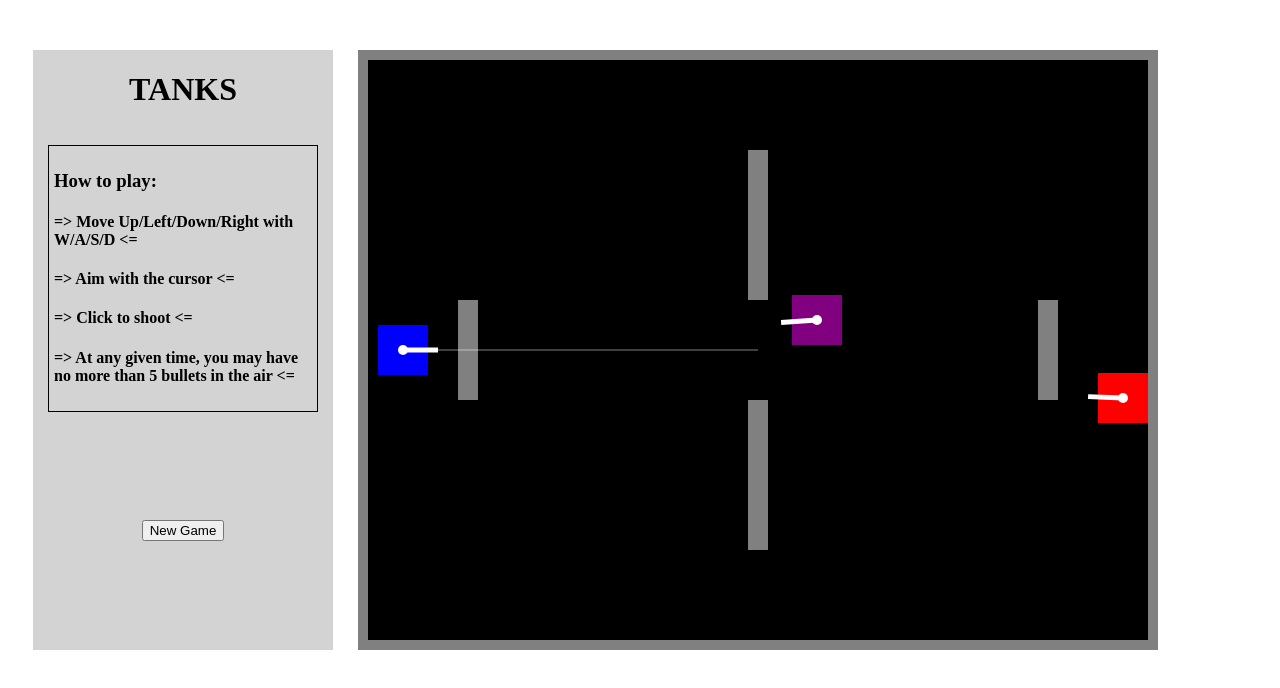
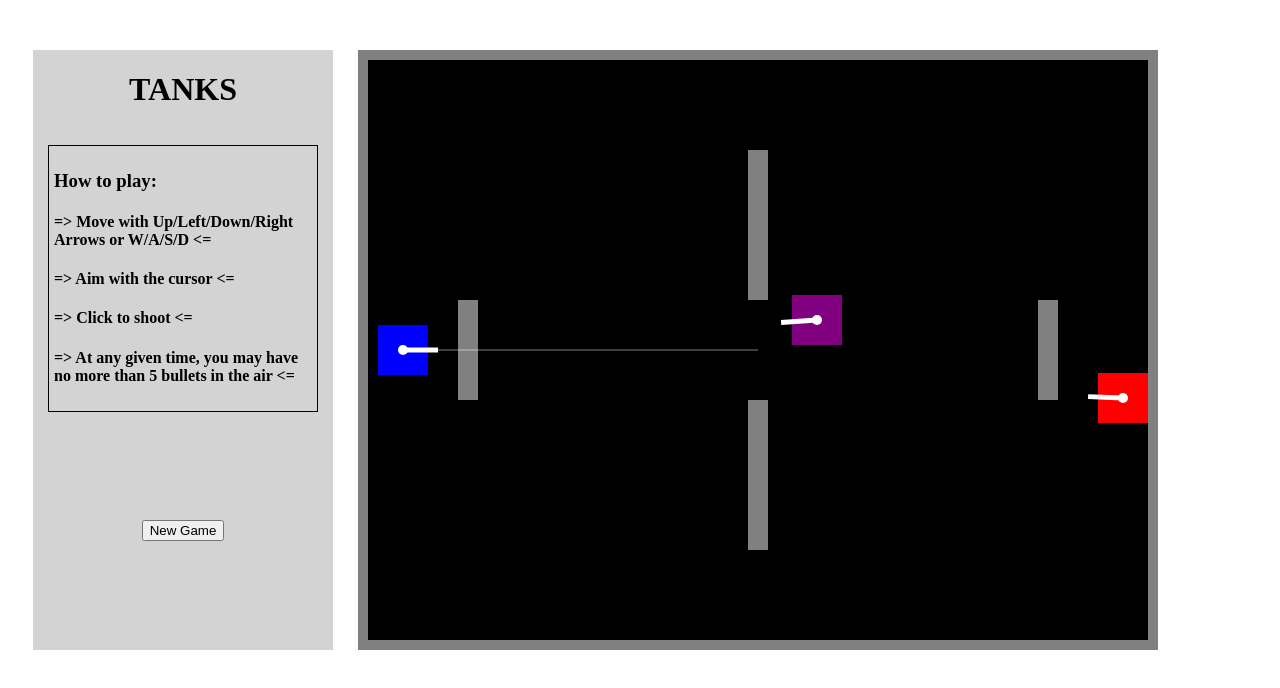
Before and after one commit to dgbanks/Tanks, a website built with webpack: page index.html in a window 1280 px wide. Built offline with nearby package versions, Linux system fonts and the light colour scheme.

Commit message:
Update instructions on index.html

```diff
--- a/index.html
+++ b/index.html
@@ -45,7 +45,7 @@
       <h1>TANKS</h1>
       <div class='instructions'>
         <h3>How to play:</h3>
-        <h4>=> Move Up/Left/Down/Right with W/A/S/D <=</h4>
+        <h4>=> Move with Up/Left/Down/Right Arrows or W/A/S/D <=</h4>
         <h4>=> Aim with the cursor <=</h4>
         <h4>=> Click to shoot <=</h4>
         <h4>=> At any given time, you may have no more than 5 bullets in the air <=</4>
```
